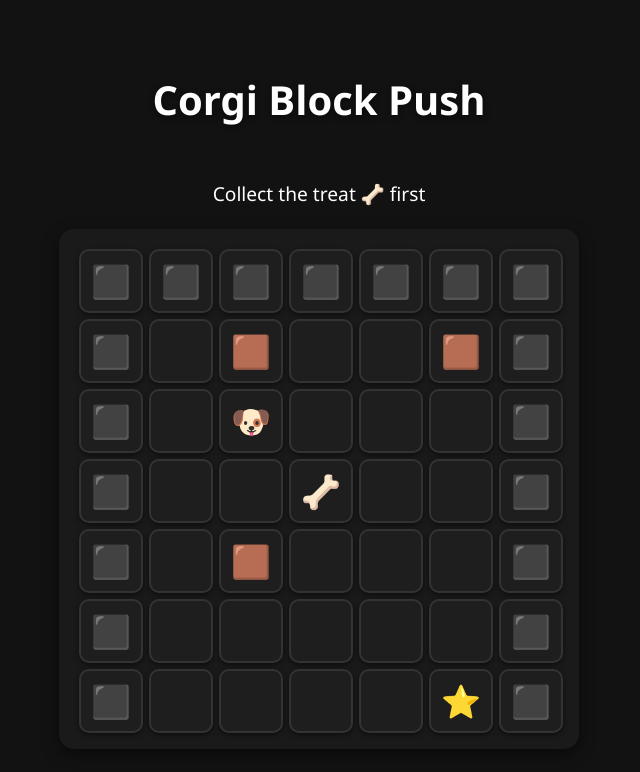
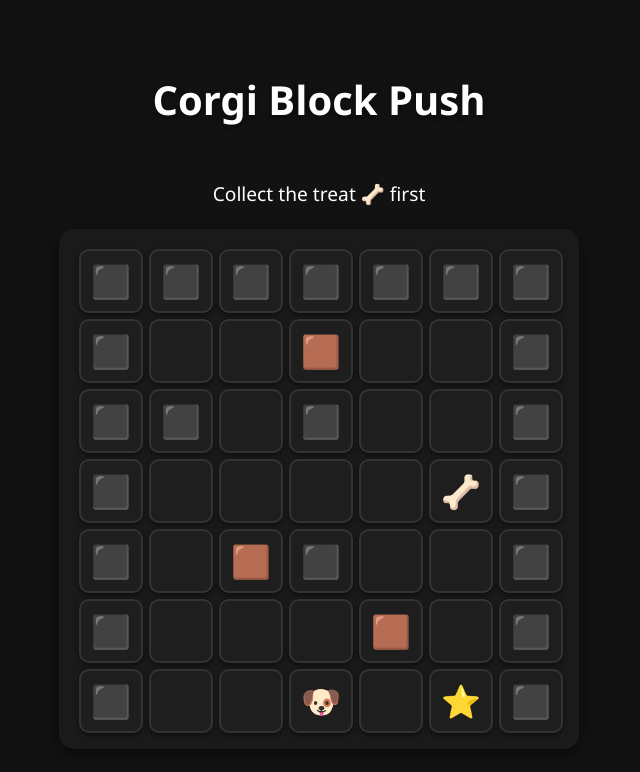
Before and after one commit to brendanbobryk/corgi-block-push, a React (Vite) app in the folder corgi-block-push/: page / in a window 1280 px wide. Shown: the top 772 px of the page, without its empty margins (321-961 px from the left). Built offline with nearby package versions, Linux system fonts and the light colour scheme.

Commit message:
updated grid maze to include impassable blocks as obstacles

```diff
--- a/corgi-block-push/src/components/Game.jsx
+++ b/corgi-block-push/src/components/Game.jsx
@@ -1,16 +1,29 @@
 import React, { useState, useEffect } from "react";
 import Cell from "./Cell";
-import { CELL_SIZE, GRID_ROWS, GRID_COLS, DIRECTIONS, PROPERTIES } from "./constants";
+import { CELL_SIZE, GRID_ROWS, GRID_COLS, DIRECTIONS } from "./constants";
 
-// Initial grid with walls and blocks
+// Maze layout: walls, pushable blocks, treat, goal
 const initialGrid = [
-  [ [{ type: "WALL", properties: ["WALL"] }], [{ type: "WALL", properties: ["WALL"] }], [{ type: "WALL", properties: ["WALL"] }], [{ type: "WALL", properties: ["WALL"] }], [{ type: "WALL", properties: ["WALL"] }], [{ type: "WALL", properties: ["WALL"] }], [{ type: "WALL", properties: ["WALL"] }] ],
-  [ [{ type: "WALL", properties: ["WALL"] }], [], [{ type: "BLOCK", properties: ["PUSH"] }], [], [], [{ type: "BLOCK", properties: ["PUSH"] }], [{ type: "WALL", properties: ["WALL"] }] ],
-  [ [{ type: "WALL", properties: ["WALL"] }], [], [{ type: "CORGI", properties: ["YOU"] }], [], [], [], [{ type: "WALL", properties: ["WALL"] }] ],
-  [ [{ type: "WALL", properties: ["WALL"] }], [], [], [{ type: "TREAT", properties: ["COLLECTIBLE"] }], [], [], [{ type: "WALL", properties: ["WALL"] }] ],
-  [ [{ type: "WALL", properties: ["WALL"] }], [], [{ type: "BLOCK", properties: ["PUSH"] }], [], [], [], [{ type: "WALL", properties: ["WALL"] }] ],
-  [ [{ type: "WALL", properties: ["WALL"] }], [], [], [], [], [], [{ type: "WALL", properties: ["WALL"] }] ],
-  [ [{ type: "WALL", properties: ["WALL"] }], [], [], [], [], [{ type: "GOAL", properties: ["WIN"] }], [{ type: "WALL", properties: ["WALL"] }] ],
+  // Row 0 - top wall
+  Array(GRID_COLS).fill(null).map(() => [{ type: "WALL", properties: ["WALL"] }]),
+
+  // Row 1
+  [ [{ type: "WALL", properties: ["WALL"] }], [], [], [{ type: "BLOCK", properties: ["PUSH"] }], [], [], [{ type: "WALL", properties: ["WALL"] }] ],
+
+  // Row 2
+  [ [{ type: "WALL", properties: ["WALL"] }], [{ type: "WALL", properties: ["WALL"] }], [], [{ type: "WALL", properties: ["WALL"] }], [], [], [{ type: "WALL", properties: ["WALL"] }] ],
+
+  // Row 3
+  [ [{ type: "WALL", properties: ["WALL"] }], [], [], [], [], [{ type: "TREAT", properties: ["COLLECTIBLE"] }], [{ type: "WALL", properties: ["WALL"] }] ],
+
+  // Row 4
+  [ [{ type: "WALL", properties: ["WALL"] }], [], [{ type: "BLOCK", properties: ["PUSH"] }], [{ type: "WALL", properties: ["WALL"] }], [], [], [{ type: "WALL", properties: ["WALL"] }] ],
+
+  // Row 5
+  [ [{ type: "WALL", properties: ["WALL"] }], [], [], [], [{ type: "BLOCK", properties: ["PUSH"] }], [], [{ type: "WALL", properties: ["WALL"] }] ],
+
+  // Row 6 - bottom wall with corgi start and goal
+  [ [{ type: "WALL", properties: ["WALL"] }], [], [], [{ type: "CORGI", properties: ["YOU"] }], [], [{ type: "GOAL", properties: ["WIN"] }], [{ type: "WALL", properties: ["WALL"] }] ],
 ];
 
 const Game = () => {
@@ -21,8 +34,7 @@ const Game = () => {
   const findPlayer = () => {
     for (let y = 0; y < GRID_ROWS; y++) {
       for (let x = 0; x < GRID_COLS; x++) {
-        const cell = grid[y][x];
-        if (cell.some((obj) => obj.properties.includes("YOU"))) return { x, y };
+        if (grid[y][x].some(obj => obj.properties.includes("YOU"))) return { x, y };
       }
     }
     return null;
@@ -41,7 +53,7 @@ const Game = () => {
     const targetCell = grid[ny][nx];
     const newGrid = grid.map(row => row.map(cell => [...cell]));
 
-    // Cannot move into walls
+    // Blocked by walls
     if (targetCell.some(obj => obj.properties.includes("WALL"))) return;
 
     // Check pushable
@@ -98,14 +110,10 @@ const Game = () => {
   useEffect(() => {
     const handleKey = e => {
       switch(e.key) {
-        case "ArrowUp":
-          movePlayer(DIRECTIONS.UP); break;
-        case "ArrowDown":
-          movePlayer(DIRECTIONS.DOWN); break;
-        case "ArrowLeft":
-          movePlayer(DIRECTIONS.LEFT); break;
-        case "ArrowRight":
-          movePlayer(DIRECTIONS.RIGHT); break;
+        case "ArrowUp": movePlayer(DIRECTIONS.UP); break;
+        case "ArrowDown": movePlayer(DIRECTIONS.DOWN); break;
+        case "ArrowLeft": movePlayer(DIRECTIONS.LEFT); break;
+        case "ArrowRight": movePlayer(DIRECTIONS.RIGHT); break;
         default: break;
       }
     };
@@ -119,11 +127,7 @@ const Game = () => {
         {hasTreat ? "🦴 Treat collected!" : "Collect the treat 🦴 first"}
       </div>
       {hasWon && (
-        <div style={{
-          fontSize: "2rem",
-          color: "#00ff99",
-          textShadow: "0 2px 6px rgba(0,0,0,0.7)"
-        }}>
+        <div style={{ fontSize: "2rem", color: "#00ff99", textShadow: "0 2px 6px rgba(0,0,0,0.7)" }}>
           🎉 You Win! 🎉
         </div>
       )}
```
